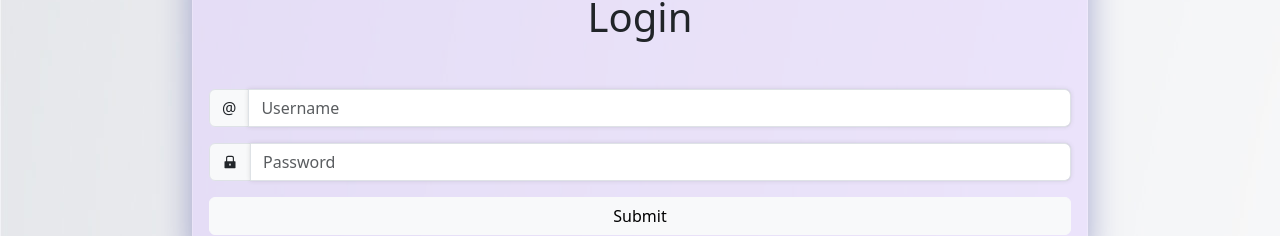
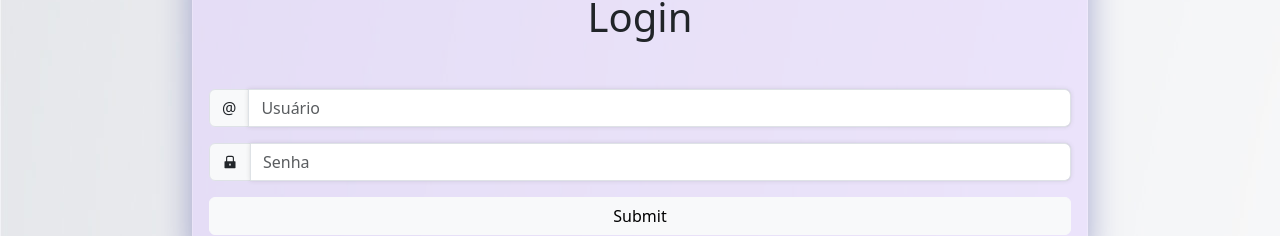
Before and after one commit to zetempesta/research, a React (Vite) app: page /login in a window 1280 px wide. Shown: the part 302-538 px from the top of the page. Built offline with nearby package versions, Linux system fonts and the light colour scheme.

Commit message:
UserPassword

```diff
--- a/src/Components/Auth/Login/Login.jsx
+++ b/src/Components/Auth/Login/Login.jsx
@@ -38,12 +38,12 @@ const Login = () => {
         <InputGroup className=" m-auto ">
           <InputGroup.Text id="basic-addon1">@</InputGroup.Text>
           <Form.Control
-            placeholder="Username"
+            placeholder="Usuário"
             value={formData.username}
             onChange={(e) =>
               setFormData((prev) => ({ ...prev, username: e.target.value }))
             }
-            aria-label="Username"
+            aria-label="Usuário"
             aria-describedby="basic-addon1"
           />
         </InputGroup>
@@ -57,8 +57,8 @@ const Login = () => {
             onChange={(e) =>
               setFormData((prev) => ({ ...prev, password: e.target.value }))
             }
-            placeholder="Password"
-            aria-label="Password"
+            placeholder="Senha"
+            aria-label="Senha"
             aria-describedby="basic-addon1"
           />
         </InputGroup>
```
